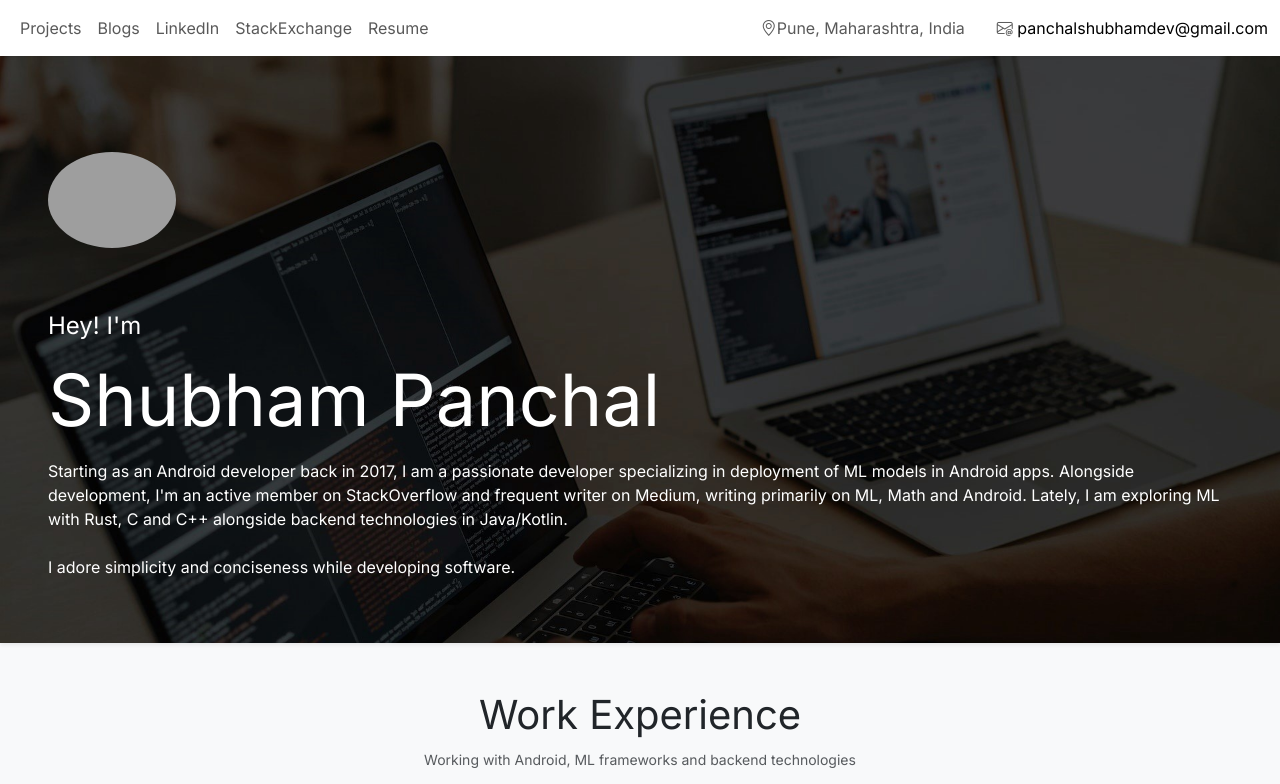
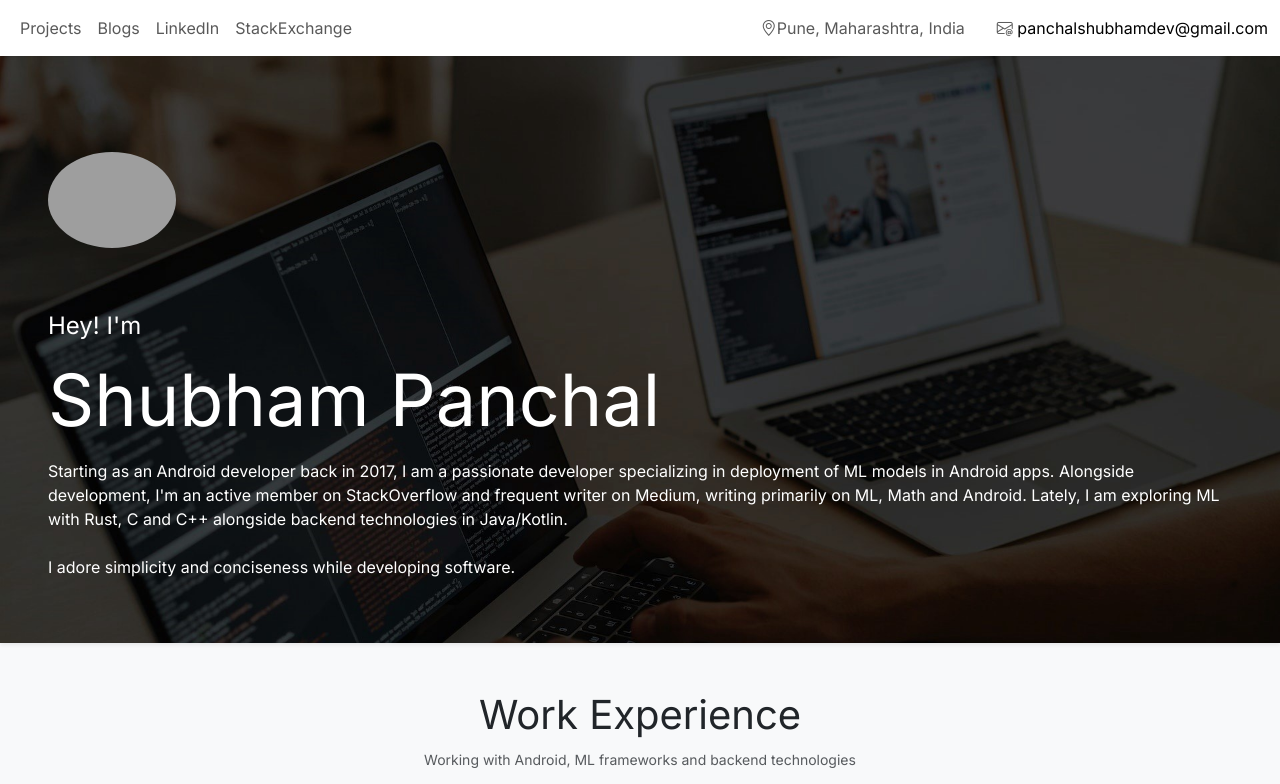
Before and after one commit to shubham0204/shubham0204.github.io, a plain HTML site: page index.html in a window 1280 px wide. Shown: the top 784 px of the page. Drawn offline with nearby package versions, Linux system fonts and the light colour scheme; grey boxes are pictures that could not be loaded.

Commit message:
remove 'Resume' from top nav-bar

```diff
--- a/index.html
+++ b/index.html
@@ -74,9 +74,6 @@
                     </li>
                     <li class="nav-item">
                         <a class="nav-link hoverable-link" href="https://stackexchange.com/users/13120333/shubham-panchal">StackExchange</a>
-                    </li>
-                    <li class="nav-item">
-                        <a class="nav-link hoverable-link" href="https://drive.google.com/file/d/1xbG5i2VQ7iDhvI-qsAcNl2WCgqNkXwyW/view?usp=sharing">Resume</a>
                     </li>
                 </ul>
                 <span class="navbar-text"><i class="bi bi-geo-alt"></i>Pune, Maharashtra, India</span>
```
